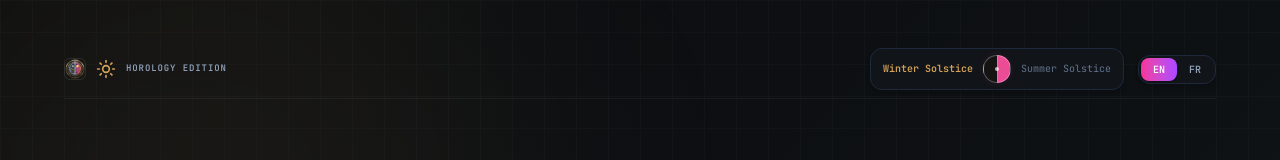
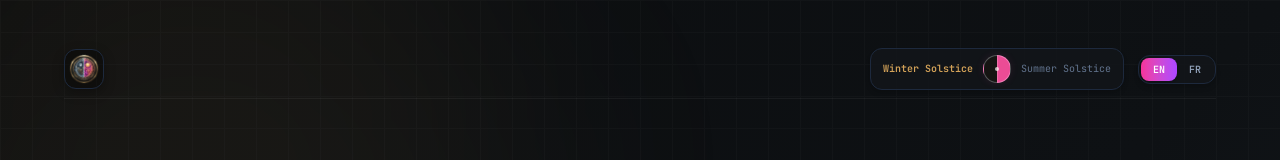
Before and after one commit to AlexKoncept/the-clockwork-solstice, a React (Vite) app: page / in a window 1280 px wide. Shown: the top 160 px of the page. Built offline with nearby package versions, Linux system fonts and the light colour scheme.

Commit message:
Update LandingPage.tsx

```diff
--- a/src/components/LandingPage.tsx
+++ b/src/components/LandingPage.tsx
@@ -144,21 +144,19 @@ export default function LandingPage({ language, setLanguage, theme, setTheme, on
       <header id="landing-header" className={`w-full max-w-6xl mx-auto flex justify-between items-center z-10 py-2 border-b select-none transition-colors duration-500 ${
         isSummer ? 'border-pink-200/60' : 'border-white/5'
       }`}>
-        <div className="flex items-center gap-2.5">
+        <div className="flex items-center gap-3">
           <img
             src="/logo.png"
             alt="Logo"
-            className="w-5.5 h-5.5 object-contain rounded-md border border-white/10"
+            className={`w-10 h-10 object-contain rounded-xl border p-1 transition-all duration-300 hover:scale-105 ${
+              isSummer
+                ? 'bg-white/80 border-pink-200/60 shadow-[0_4px_12px_rgba(236,72,153,0.06)]'
+                : 'bg-black/35 border-slate-800 shadow-[0_4px_12px_rgba(0,0,0,0.3)]'
+            }`}
             onError={(e) => {
               e.currentTarget.style.display = 'none';
             }}
           />
-          <Sun className={`w-5 h-5 animate-spin-slow transition-colors duration-500 ${isSummer ? 'text-pink-600' : 'text-[#D4A359]'}`} />
-          <span className={`font-mono text-[9px] tracking-widest uppercase font-semibold transition-colors duration-500 ${
-            isSummer ? 'text-rose-700/80' : 'text-slate-400'
-          }`}>
-            {activeText.badgeText}
-          </span>
         </div>
 
         {/* Theme and Language Selection Group */}
```
